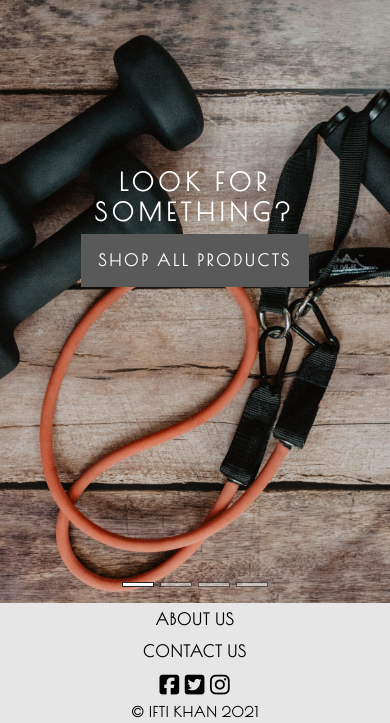
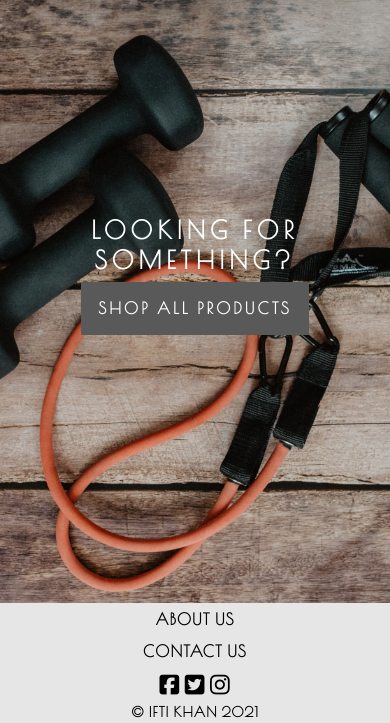
Before and after one commit to ifti-khan/ifti-khan-milestone-project-4, a Django app: page / in a window 390 px wide. Shown: the part 182-905 px from the top of the page. Run offline with Django 3.2, Linux system fonts and the light colour scheme; some libraries are stand-ins or nearby versions.

Commit message:
Mod: Image intervals 5 secs, captions lowered on sm screens

```diff
--- a/home/templates/home/index.html
+++ b/home/templates/home/index.html
@@ -15,7 +15,7 @@
     <div class="row h-100 g-0">
         <div class="col-12">
             <div id="carouselWithCaptions" class="carousel slide carousel-fade pointer-event" data-bs-ride="carousel">
-                <ol class="carousel-indicators">
+                <ol class="carousel-indicators d-none d-lg-flex">
                     <li data-bs-target="#carouselWithCaptions" data-bs-slide-to="0"
                     class="active border border-dark"></li>
                     <li data-bs-target="#carouselWithCaptions" data-bs-slide-to="1"
@@ -26,10 +26,10 @@
                     class="border border-dark"></li>
                 </ol>
                 <div class="carousel-inner">
-                    <div class="carousel-item active">
+                    <div class="carousel-item active" data-bs-interval="5000">
                         <img src="/media/carousel-img1.jpg" class="d-block w-100" alt="Image 1">
                         <div class="carousel-caption">
-                            <h2 class="custom-captions custom-font-head text-uppercase fw-bold">Look For Something?</h2>
+                            <h2 class="custom-captions custom-font-head text-uppercase fw-bold">Looking For Something?</h2>
                             <div class="mb-2">
                                 <a href="" class="shop-btn btn btn-lg rounded-0 custom-font-head fw-bold text-uppercase py-3">
                                     <h6 class="m-0 white-text fw-bold">Shop All Products</h6>
@@ -37,7 +37,7 @@
                             </div>
                         </div>
                     </div>
-                    <div class="carousel-item">
+                    <div class="carousel-item" data-bs-interval="5000">
                         <img src="/media/carousel-img2.jpg" class="d-block w-100" alt="Image 2">
                         <div class="carousel-caption">
                             <h2 class="custom-captions custom-font-head text-uppercase fw-bold black-text">Need New Gym Clothes?</h2>
@@ -48,7 +48,7 @@
                             </div>
                         </div>
                     </div>
-                    <div class="carousel-item">
+                    <div class="carousel-item" data-bs-interval="5000">
                         <img src="/media/carousel-img3.jpg" class="d-block w-100" alt="Image 3">
                         <div class="carousel-caption">
                             <h2 class="custom-captions custom-font-head text-uppercase fw-bold">Need That Extra Boost?</h2>
@@ -59,7 +59,7 @@
                             </div>
                         </div>
                     </div>
-                    <div class="carousel-item">
+                    <div class="carousel-item" data-bs-interval="5000">
                         <img src="/media/carousel-img4.jpg" class="d-block w-100" alt="Image 4">
                         <div class="carousel-caption">
                             <h2 class="custom-captions custom-font-head text-uppercase fw-bold">Sign Up Today</h2>
--- a/static/css/responsive.css
+++ b/static/css/responsive.css
@@ -44,6 +44,11 @@ in index.html */
     /* Header container in index.html */
     .top-head-container {
         padding-top: 182px;
+    }
+
+    /* Carousel captions */
+    .carousel-caption {
+        bottom: 15rem;
     }
 }
 
```
